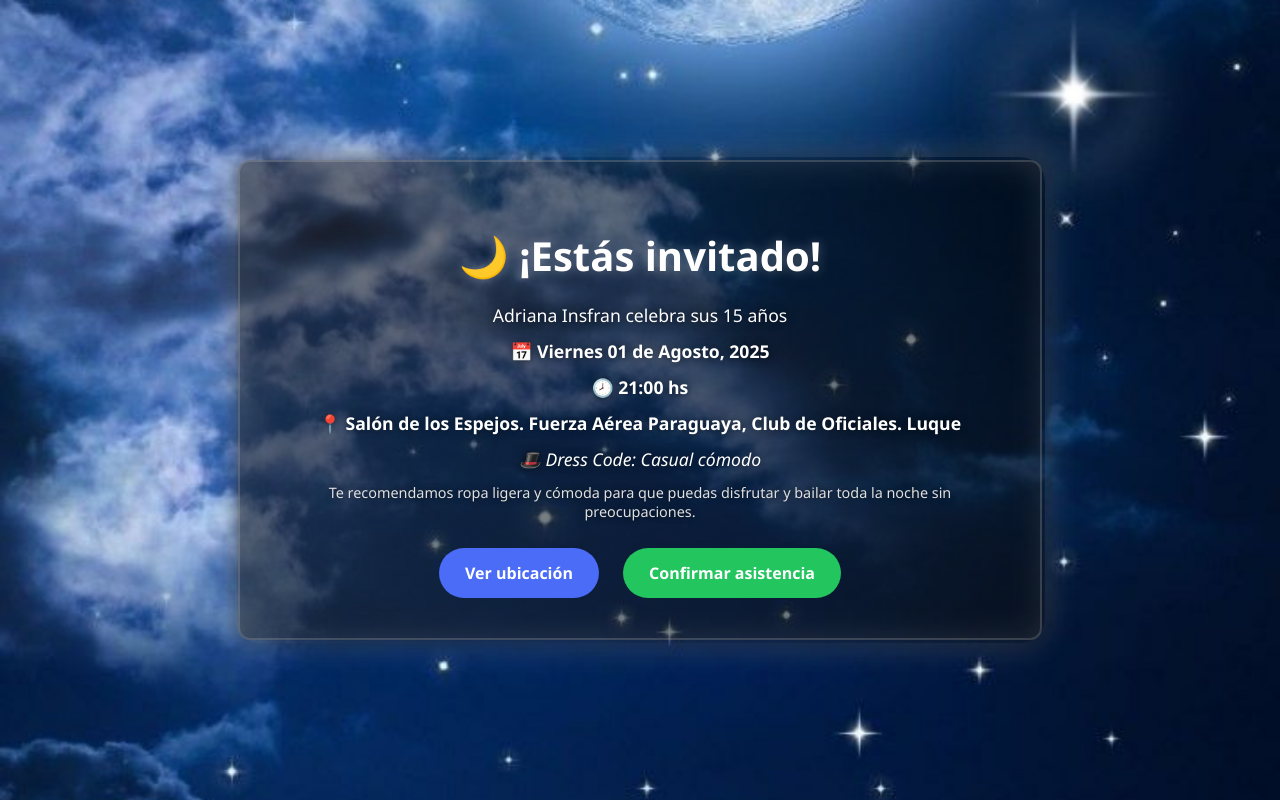
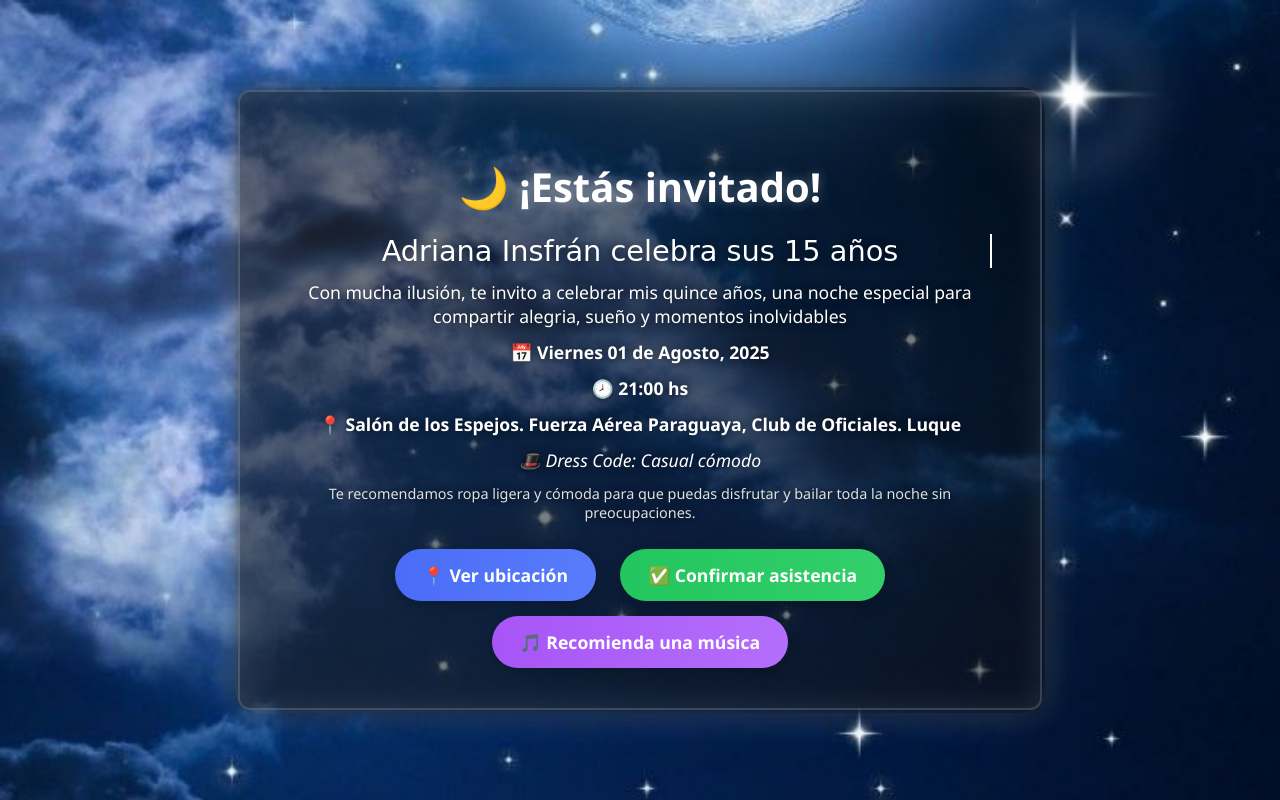
Before and after one commit to Pata27A/Invitacion, a Flask app: page / in a window 1280 px wide. Run offline with Flask 3, Linux system fonts and the light colour scheme.

Commit message:
Prueba 3

```diff
--- a/static/css/style.css
+++ b/static/css/style.css
@@ -17,14 +17,15 @@ body {
 
 .container-texto {
   background: rgba(0, 0, 0, 0.5);
-  padding: 40px 50px; /* Aumenta el padding */
+  padding: 40px 50px;
   border-radius: 12px;
-  max-width: 700px; /* Aumenta el ancho máximo */
-  width: 90%; /* Ocupará más del ancho disponible en pantallas pequeñas */
+  max-width: 700px;
+  width: 90%;
   border: 2px solid rgba(255,255,255,0.2);
   box-shadow: inset 0 0 30px rgba(255,255,255,0.1), 0 0 25px rgba(0,0,0,0.6);
   animation: zoomIn 1.5s ease-out;
   position: relative;
+  min-height: 500px;
 }
 
 @keyframes zoomIn {
@@ -65,47 +66,93 @@ p {
   text-shadow: 0 0 8px rgba(0,0,0,0.6);
 }
 
-a.btn {
-  display: inline-block;
-  margin: 15px 10px 0;
-  padding: 14px 26px;
-  border-radius: 30px;
-  font-weight: bold;
-  font-size: 1rem;
-  cursor: pointer;
-  text-decoration: none;
-  transition: transform 0.3s ease, box-shadow 0.3s ease;
-  user-select: none;
-  color: #fff;
-}
-
-a.btn:hover {
-  transform: scale(1.08);
-  box-shadow: 0 0 20px rgba(255,255,255,0.4);
-}
-
-.btn-ubicacion {
-  background-color: #4a6cf7;
-}
-
-.btn-ubicacion:hover {
-  background-color: #688bff;
-}
-
-.btn-confirmar {
-  background-color: #22c55e;
-}
-
-.btn-confirmar:hover {
-  background-color: #43d976;
-}
-
 .recomendacion {
   font-size: 0.9rem;
   margin-top: 8px;
   color: #e0e0e0;
   text-shadow: 0 0 6px rgba(0, 0, 0, 0.6);
 }
+
+/* Botones modernos */
+
+a.btn {
+  display: inline-flex;
+  align-items: center;
+  justify-content: center;
+  gap: 8px;
+  margin: 15px 10px 0;
+  padding: 14px 28px;
+  border-radius: 35px;
+  font-weight: 600;
+  font-size: 1.1rem;
+  cursor: pointer;
+  text-decoration: none;
+  color: #fff;
+  user-select: none;
+  box-shadow: 0 6px 15px rgba(0,0,0,0.2);
+  transition: transform 0.25s ease, box-shadow 0.25s ease, background-position 0.4s ease;
+  background-size: 200% 100%;
+  background-position: left center;
+}
+
+/* Botón Ubicación - azul degradado */
+.btn-ubicacion {
+  background-image: linear-gradient(90deg, #4a6cf7 0%, #688bff 100%);
+  box-shadow: 0 6px 15px rgba(74, 108, 247, 0.6);
+}
+
+.btn-ubicacion:hover {
+  background-position: right center;
+  box-shadow: 0 10px 25px rgba(74, 108, 247, 0.9);
+  transform: scale(1.1);
+}
+
+/* Botón Confirmar - verde degradado */
+.btn-confirmar {
+  background-image: linear-gradient(90deg, #22c55e 0%, #43d976 100%);
+  box-shadow: 0 6px 15px rgba(34, 197, 94, 0.6);
+}
+
+.btn-confirmar:hover {
+  background-position: right center;
+  box-shadow: 0 10px 25px rgba(34, 197, 94, 0.9);
+  transform: scale(1.1);
+}
+
+/* Botón Recomendar - morado degradado */
+.btn-recomendar {
+  background-image: linear-gradient(90deg, #a855f7 0%, #bf87ff 100%);
+  box-shadow: 0 6px 15px rgba(168, 85, 247, 0.6);
+}
+
+.btn-recomendar:hover {
+  background-position: right center;
+  box-shadow: 0 10px 25px rgba(168, 85, 247, 0.9);
+  transform: scale(1.1);
+}
+.maquina {
+  font-family: 'Pacifico', cursive;
+  font-size: 1.8rem;
+  overflow: hidden;
+  white-space: nowrap;
+  border-right: 2px solid #fff;
+  width: 0;
+  animation: escribir 4s steps(40, end) forwards, parpadear 0.75s step-end infinite;
+  margin: 12px 0;
+  text-shadow: 0 0 10px rgba(0, 0, 0, 0.5);
+}
+
+
+@keyframes escribir {
+  from { width: 0 }
+  to { width: 100% }
+}
+
+@keyframes parpadear {
+  from, to { border-color: transparent }
+  50% { border-color: #fff }
+}
+
 
 /* Responsivo */
 @media (max-width: 480px) {
@@ -124,6 +171,7 @@ a.btn:hover {
   }
 
   .container-texto {
-    padding: 20px 25px;
+    padding: 60px 25px;
+    min-height: 550px;
   }
 }
--- a/templates/invitacion.html
+++ b/templates/invitacion.html
@@ -5,6 +5,7 @@
   <title>Invitación de 15 Años</title>
 <link rel="stylesheet" href="{{ url_for('static', filename='css/style.css') }}" />
 <link href="https://fonts.googleapis.com/css2?family=Raleway:wght@400;700&display=swap" rel="stylesheet">
+<link href="https://fonts.googleapis.com/css2?family=Caveat&display=swap" rel="stylesheet">
 
 </head>
 <style>
@@ -17,25 +18,38 @@
 <body>
   <div class="container-texto">
     <h1>🌙 ¡Estás invitado!</h1>
-    <p>Adriana Insfran celebra sus 15 años</p>
+    <p class="maquina">Adriana Insfrán celebra sus 15 años</p>
+    <p>Con mucha ilusión, te invito a celebrar mis quince años,
+      una noche especial para compartir alegria, sueño y momentos inolvidables
+    </p>
     <p><strong>📅 Viernes 01 de Agosto, 2025</strong></p>
     <p><strong>🕗 21:00 hs</strong></p>
     <p><strong>📍 Salón de los Espejos. Fuerza Aérea Paraguaya, Club de Oficiales. Luque</strong></p>
     <p><em>🎩 Dress Code: Casual cómodo</em></p>
     <p class="recomendacion">Te recomendamos ropa ligera y cómoda para que puedas disfrutar y bailar toda la noche sin preocupaciones.</p>
-
     <a
   class="btn btn-ubicacion"
   href="https://maps.app.goo.gl/RuMiDKo3dot3LaB86"
   target="_blank"
-      ><i class="fas fa-map-marker-alt"></i> Ver ubicación</a
 >
+  📍 Ver ubicación
+</a>
+
 <a
   class="btn btn-confirmar"
   href="https://wa.me/595982297441?text=Confirmo%20mi%20asistencia%20a%20los%2015%20años%20de%20Adriana%20Insfran"
   target="_blank"
-      ><i class="fab fa-whatsapp"></i> Confirmar asistencia</a
 >
+  ✅ Confirmar asistencia
+</a>
+
+<a
+  class="btn btn-recomendar"
+  href="https://wa.me/595982297441?text=La%20cancion%20que%20no%20puede%20faltar%20es%3A%20"
+  target="_blank"
+>
+  🎵 Recomienda una música
+</a>
   </div>
 </body>
 </html>
```
Lines whose indentation alone changed are shown as unchanged.
